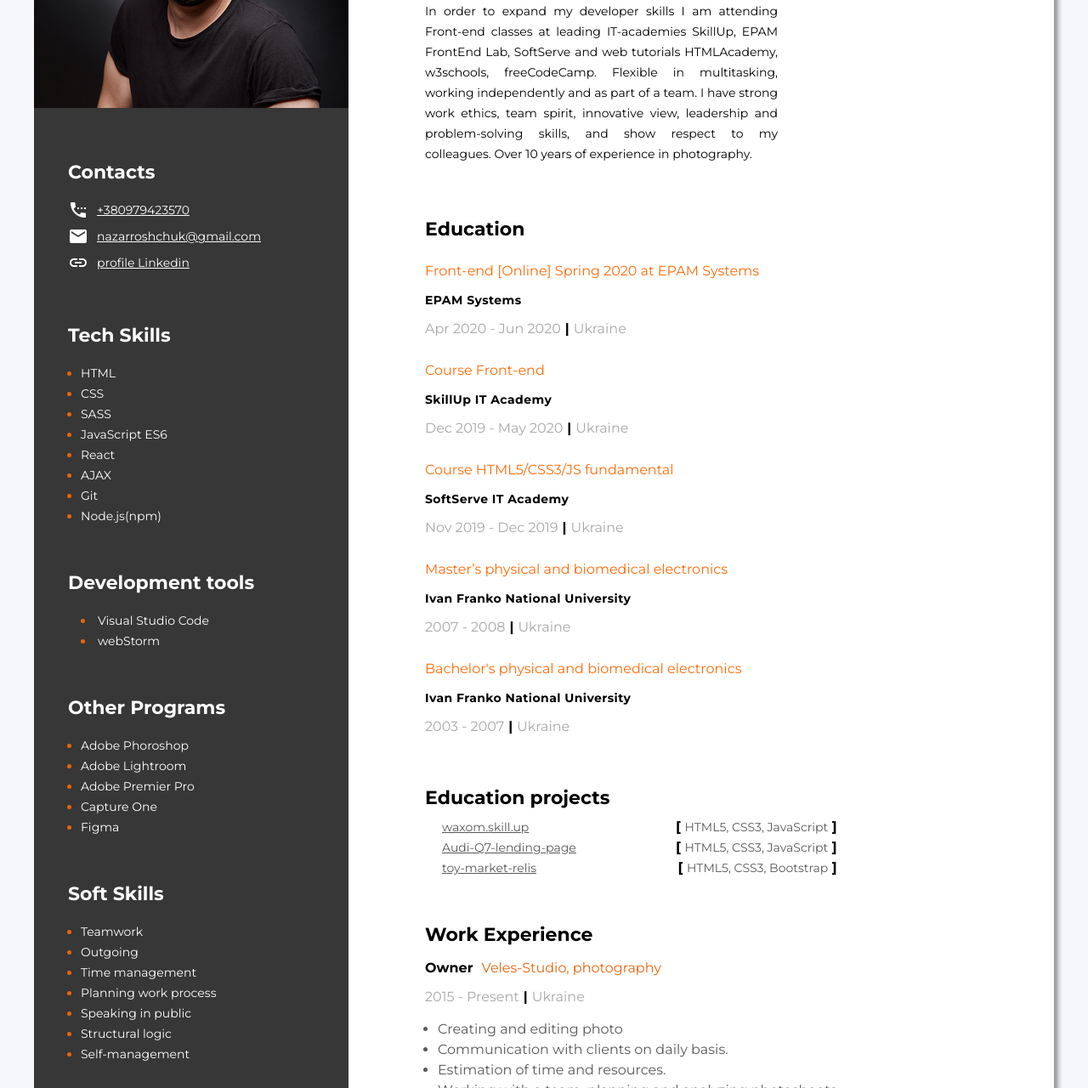
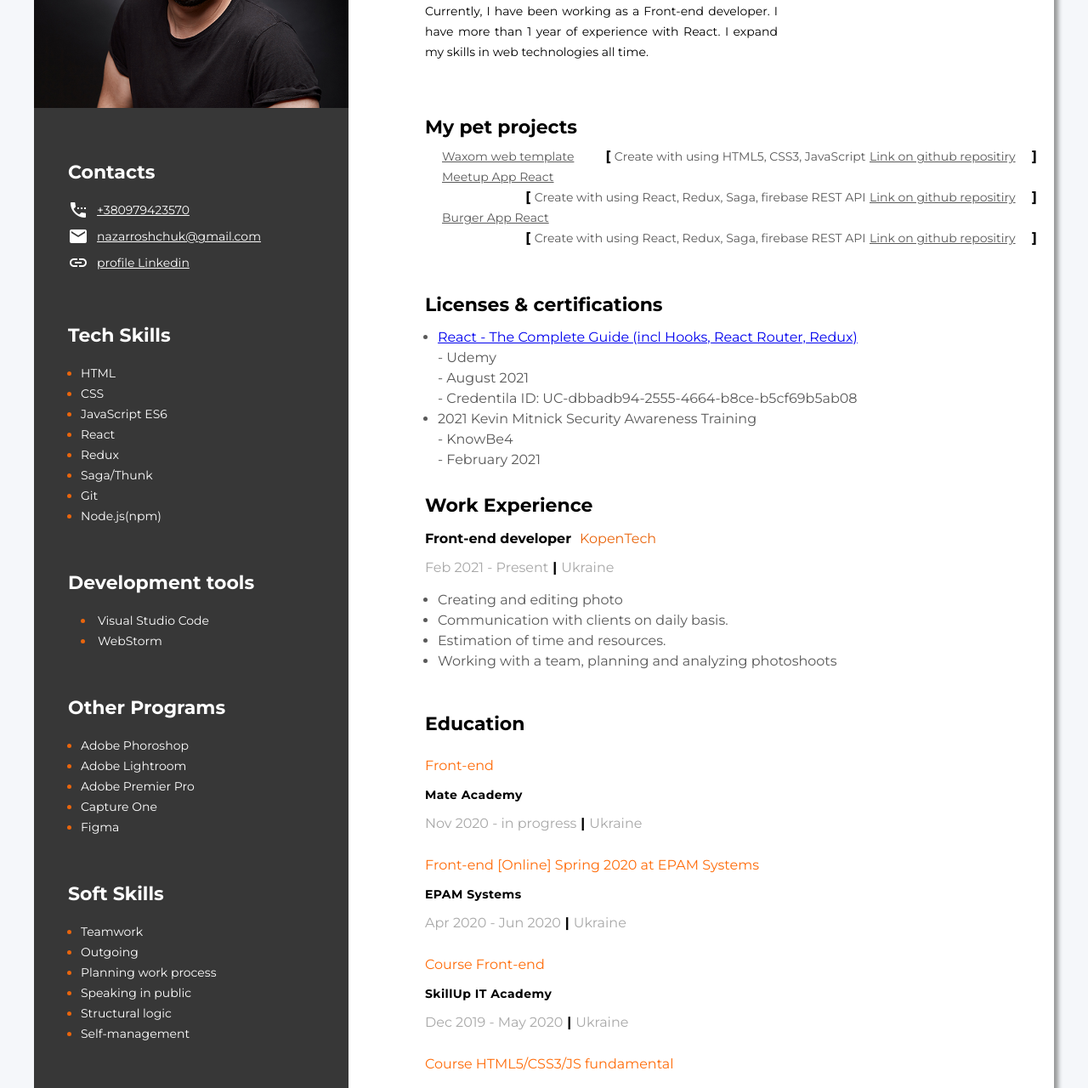
Before and after one commit to nazarroshchuk/nazar_roshchuk__cv, a plain HTML site: page index.html in a window 1280 px wide. Shown: the part 241-1521 px from the top of the page at 85% size. Drawn offline with Linux system fonts and the light colour scheme.

Commit message:
add work expiriens and pet projects

```diff
--- a/index.html
+++ b/index.html
@@ -4,7 +4,7 @@
 <head>
   <meta charset="UTF-8">
   <meta name="viewport" content="width=device-width, initial-scale=1.0">
-    <title>Nazar Roshchuk CV</title>
+  <title>Nazar_Roshchuk_CV_Front-end_developer</title>
   <link
     href="https://fonts.googleapis.com/css2?family=Montserrat:ital,wght@0,100;0,200;0,300;0,400;0,500;0,600;0,700;0,800;0,900;1,100;1,200;1,300;1,400;1,500;1,600;1,700;1,800;1,900&display=swap"
     rel="stylesheet">
@@ -25,24 +25,21 @@
           <span class="contacts-link-name">
             <span class="material-icons">settings_phone</span>
           </span>
-                    <a class="contact-link"
-                        href="tel:+380979423570">+380979423570
+          <a class="contact-link" href="tel:+380979423570">+380979423570
           </a>
         </div>
         <div>
           <span class="contacts-link-name">
             <span class="material-icons">markunread</span>
           </span>
-                    <a class="contact-link"
-                        href="mailto:nazarroshchul@gmail.com">nazarroshchuk@gmail.com
+          <a class="contact-link" href="mailto:nazarroshchul@gmail.com">nazarroshchuk@gmail.com
           </a>
         </div>
         <div>
           <span class="contacts-link-name">
             <span class="material-icons">insert_link</span>
           </span>
-                    <a class="contact-link"
-                        href="https://www.linkedin.com/in/nazar-roshchuk-94701158/">profile Linkedin
+          <a class="contact-link" href="https://www.linkedin.com/in/nazar-roshchuk-94701158/">profile Linkedin
           </a>
         </div>
       </div>
@@ -57,16 +54,16 @@
             <span>CSS</span>
           </li>
           <li class="tech-skills-item">
-                        <span>SASS</span>
-                    </li>
-                    <li class="tech-skills-item">
             <span>JavaScript ES6</span>
           </li>
           <li class="tech-skills-item">
             <span>React</span>
           </li>
           <li class="tech-skills-item">
-                        <span>AJAX</span>
+            <span>Redux</span>
+          </li>
+          <li class="tech-skills-item">
+            <span>Saga/Thunk</span>
           </li>
           <li class="tech-skills-item">
             <span>Git</span>
@@ -75,9 +72,6 @@
           <li class="tech-skills-item">
             <span>Node.js(npm)</span>
           </li>
-                    <!-- <li class="tech-skills-item">
-                        <span>Angular2+</span>
-                    </li> -->
         </ul>
       </div>
       <div class="tech-skills-container">
@@ -86,7 +80,7 @@
           <span>Visual Studio Code</span>
         </li>
         <li class="tech-skills-item">
-                    <span>webStorm</span>
+          <span>WebStorm</span>
         </li>
       </div>
       <!--Other Programs-->
@@ -119,9 +113,6 @@
           </li>
           <li class="soft-skills-item">
             <span>Outgoing</span>
-                    </li>
-                    <li class="soft-skills-item">
-                        <span>Time management</span>
           </li>
           <li class="soft-skills-item">
             <span>Planning work process</span>
@@ -158,23 +149,136 @@
       <!-- abouyt me main info-->
       <div class="about-me-title">
         <h2 class="profession">Front-end engineer</h2>
-                <h4>trainee / junior</h4>
+        <h4>Junior</h4>
         <h1 class="name">Nazar Roshchuk</h1>
-                <p class="description">In order to expand my  developer skills I am attending Front-end classes at leading IT-academies SkillUp,
-                    EPAM FrontEnd Lab, SoftServe and web tutorials HTMLAcademy, w3schools, freeCodeCamp. Flexible in multitasking,
-                    working independently and as part of a team. I have strong work ethics, team spirit, innovative view,
-                    leadership and problem-solving skills, and show respect to my colleagues. Over 10 years of experience in photography.</p>
+        <p class="description">Currently, I have been working as a Front-end developer.
+           I have more than 1 year of experience with React.
+           I expand my skills in web technologies all time.
+        </p>
       </div>
+
+      <!-- progect-->
+      <div class="progects-cotntainer">
+        <h3 class="progects-title">My pet projects</h3>
+        <ol class="progect-list">
+          <li><a href="https://nazarroshchuk.github.io/waxom.skill.up/">Waxom web template</a>
+            <span class="tach-right">
+              <b>[</b>
+              <span class="technologi">Create with using HTML5, CSS3, JavaScript</span>
+              <span class="technologi"><a href="https://github.com/nazarroshchuk/waxom.skill.up">Link on github
+                  repositiry</a></span>
+              <b>]</b>
+            </span>
+          </li>
+          <li><a href="https://meetups-react-app-pet.vercel.app/">Meetup App React</a>
+            <span class="tach-right">
+              <b>[</b>
+              <span class="technologi">Create with using React, Redux, Saga, firebase REST API</span>
+              <span class="technologi"><a href="https://github.com/nazarroshchuk/meetups-react-app-pet">Link on github
+                  repositiry</a></span>
+              <b>]</b>
+            </span>
+          </li>
+          <li><a href="https://burger-app-v3-redux.vercel.app/burger-builder">Burger App React</a>
+            <span class="tach-right">
+              <b>[</b>
+              <span class="technologi">Create with using React, Redux, Saga, firebase REST API</span>
+              <span class="technologi"><a href="https://github.com/nazarroshchuk/burger-app-v3-redux">Link on github
+                  repositiry</a></span>
+              <b>]</b>
+            </span>
+          </li>
+        </ol>
+      </div>
+
+      <!-- sertificates -->
+      <div class="licenses-sertifacarions">
+        <h3 class="work-title">Licenses & certifications</h3>
+        <ul class="professional-duties">
+          <li class="professional-items">
+            <a href="https://www.udemy.com/certificate/UC-dbbadb94-2555-4664-b8ce-b5cf69b5ab08/">
+              React - The Complete Guide (incl Hooks, React Router, Redux)
+            </a>
+            <dl>
+              <dt>- Udemy</dt>
+              <dt>- August 2021</dt>
+              <dt>- Credentila ID: UC-dbbadb94-2555-4664-b8ce-b5cf69b5ab08</dt>
+            </dl>
+          </li>
+          <li class="professional-items">2021 Kevin Mitnick Security Awareness Training
+            <dl>
+              <dt>- KnowBe4</dt>
+              <dt>- February 2021</dt>
+            </dl>
+          </li>
+        </ul>
+      </div>
+      <!--work experiens-->
+      <div class="work-container">
+        <h3 class="work-title">Work Experience</h3>
+        <!--company-->
+        <div class="proffession-container">
+          <h4 class="profession-title">Front-end developer<span class="professional-company">KopenTech</span>
+          </h4>
+          <span class="profession-time">Feb 2021 - Present<span>|</span>Ukraine</span>
+          <ul class="professional-duties">
+            <li class="professional-items">Creating and editing photo</li>
+            <li class="professional-items">Communication with clients on daily basis.</li>
+            <li class="professional-items">Estimation of time and resources.</li>
+            <li class="professional-items">Working with a team, planning and analyzing photoshoots</li>
+          </ul>
+        </div>
+        <!-- company2
+        <div>
+          <h4 class="profession-title">Teacher in the Photo School<span class="professional-company"> Chik,
+              Emotion</span>
+          </h4>
+          <span class="profession-time">2013 - Present<span>|</span>Ukraine</span>
+          <ul class="professional-duties">
+            <li class="professional-items">Creating my own education projects for students.</li>
+            <li class="professional-items">Conducting demo and education presentations.</li>
+            <li class="professional-items">Training groups of people.</li>
+          </ul>
+        </div>
+        company3-->
+        <!-- <div>
+          <h4 class="profession-title">Print operator<span class="professional-company">Photo Studio</span>
+          </h4>
+          <span class="profession-time">2009 - February 2011<span>|</span>Ukraine</span>
+          <ul class="professional-duties">
+            <li class="professional-items">Support equipment.</li>
+            <li class="professional-items">Editing photos and images.</li>
+            <li class="professional-items">Work with clients.</li>
+          </ul>
+        </div>
+      </div>
+      company3 -->
+      <!-- <div>
+        <h4 class="profession-title">Seller<span class="professional-company">Internet-shop deshevshe.net.ua</span>
+        </h4>
+        <span class="profession-time">2009 - February 2011<span>|</span>Ukraine</span>
+        <ul class="professional-duties">
+          <li class="professional-items">Support sales</li>
+          <li class="professional-items">Work with clients.</li>
+        </ul>
+      </div> -->
+    </div>
+
     <!--Education-->
     <div class="education">
       <h3 class="education-title">Education</h3>
+      <div class="education-container">
+        <h4 class="education-university ">Front-end</h4>
+        <p>Mate Academy</p>
+        <span class="profession-time">Nov 2020 - in progress<span>|</span>Ukraine</span>
+      </div>
       <div class="education-container">
         <h4 class="education-university ">Front-end [Online] Spring 2020 at EPAM Systems</h4>
         <p>EPAM Systems</p>
         <span class="profession-time">Apr 2020 - Jun 2020<span>|</span>Ukraine</span>
       </div>
       <div class="education-container">
-                    <h4 class="education-university ">Course  Front-end</h4>
+        <h4 class="education-university ">Course Front-end</h4>
         <p>SkillUp IT Academy</p>
         <span class="profession-time">Dec 2019 - May 2020<span>|</span>Ukraine</span>
       </div>
@@ -194,81 +298,6 @@
         <span class="profession-time">2003 - 2007<span>|</span>Ukraine</span>
       </div>
     </div>
-            <!-- progect-->
-            <div class="progects-cotntainer">
-                <h3 class="progects-title">Education projects</h3>
-                <ol class="progect-list">
-                    <li><a href="https://nazarroshchuk.github.io/waxom.skill.up/">waxom.skill.up</a>
-                        <span class="tach-right">
-                            <b>[</b>
-                            <span class="technologi">HTML5, CSS3, JavaScript</span>
-                            <b>]</b>
-                        </span>
-                    </li>
-                    <li><a href="https://nazarroshchuk.github.io/Audi-Q7-lending-page/">Audi-Q7-lending-page</a>
-                        <span class="tach-right">
-                            <b>[</b>
-                            <span class="technologi">HTML5, CSS3, JavaScript</span>
-                            <b>]</b>
-                        </span>
-                    </li>
-                    <li><a href="https://nazarroshchuk.github.io/toy-market-relis/">toy-market-relis</a>
-                        <span class="tach-right">
-                            <b>[</b>
-                            <span class="technologi">HTML5, CSS3, Bootstrap</span>
-                            <b>]</b>
-                        </span>
-                    </li>
-                </ol>
-            </div>
-            <!--work experiens-->
-            <div class="work-container">
-                <h3 class="work-title">Work Experience</h3>
-                <!--company-->
-                <div class="proffession-container">
-                    <h4 class="profession-title">Owner<span class="professional-company">Veles-Studio, photography</span>
-                    </h4>
-                    <span class="profession-time">2015 - Present<span>|</span>Ukraine</span>
-                    <ul class="professional-duties">
-                        <li class="professional-items">Creating and editing photo</li>
-                        <li class="professional-items">Communication with clients on daily basis.</li>
-                        <li class="professional-items">Estimation of time and resources.</li>
-                        <li class="professional-items">Working with a team, planning and analyzing photoshoots</li>
-                    </ul>
-                </div>
-                <!--company2-->
-                <div>
-                    <h4 class="profession-title">Teacher in the Photo School<span class="professional-company"> Chik, Emotion</span>
-                    </h4>
-                    <span class="profession-time">2013 - Present<span>|</span>Ukraine</span>
-                    <ul class="professional-duties">
-                        <li class="professional-items">Creating my own education projects for students.</li>
-                        <li class="professional-items">Conducting demo and education presentations.</li>
-                        <li class="professional-items">Training groups of people.</li>
-                    </ul>
-                </div>
-                <!--company3-->
-                <div>
-                    <h4 class="profession-title">Print operator<span class="professional-company">Photo Studio</span>
-                    </h4>
-                    <span class="profession-time">2009 - February 2011<span>|</span>Ukraine</span>
-                    <ul class="professional-duties">
-                        <li class="professional-items">Support equipment.</li>
-                        <li class="professional-items">Editing photos and images.</li>
-                        <li class="professional-items">Work with clients.</li>
-                    </ul>
-                </div>
-            </div>
-            <div>
-                <h4 class="profession-title">Seller<span class="professional-company">Internet-shop deshevshe.net.ua</span>
-                </h4>
-                <span class="profession-time">2009 - February 2011<span>|</span>Ukraine</span>
-                <ul class="professional-duties">
-                    <li class="professional-items">Support sales</li>
-                    <li class="professional-items">Work with clients.</li>
-                </ul>
-            </div>
-        </div>
   </div>
 </body>
 
```
Lines whose indentation alone changed are shown as unchanged.
